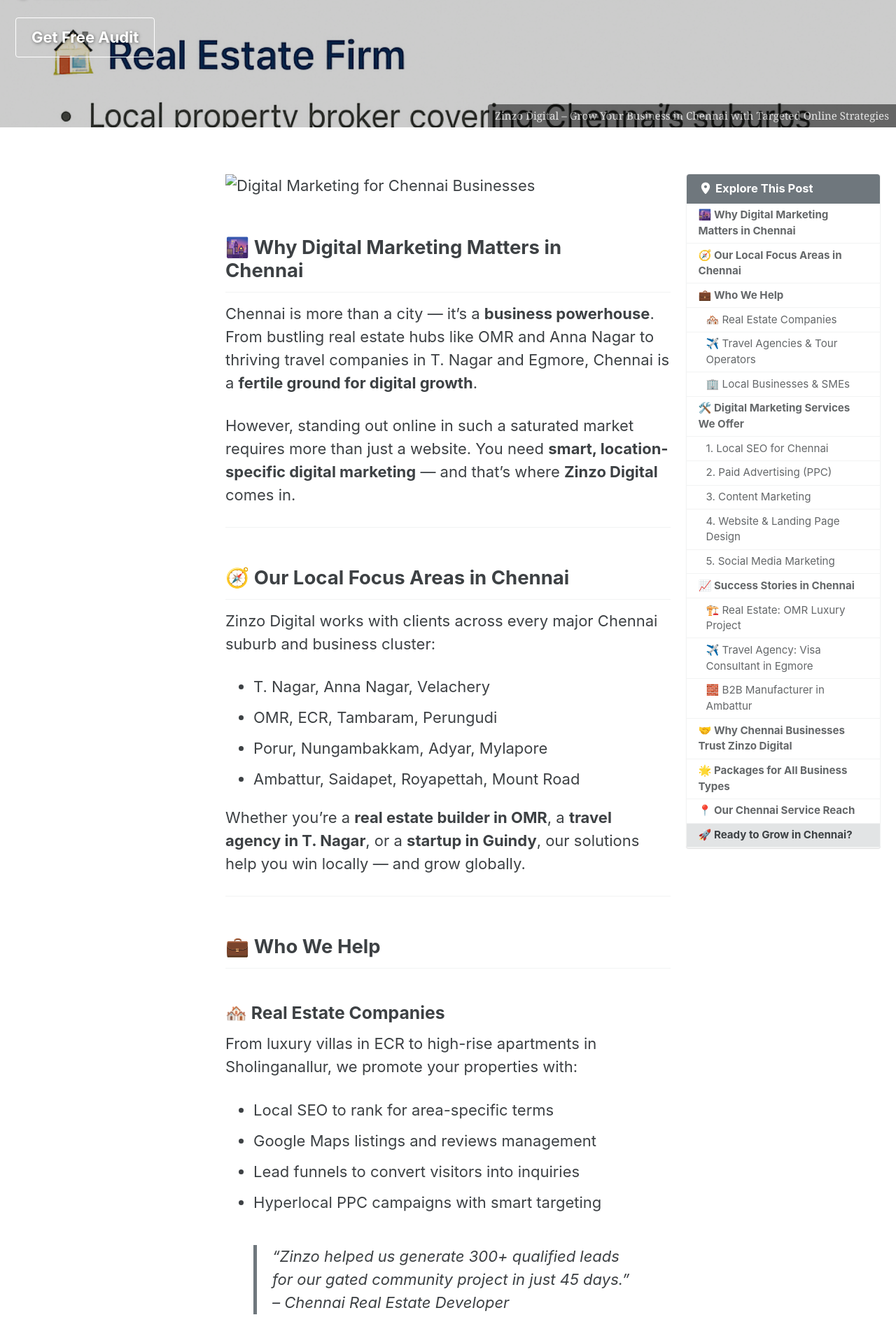
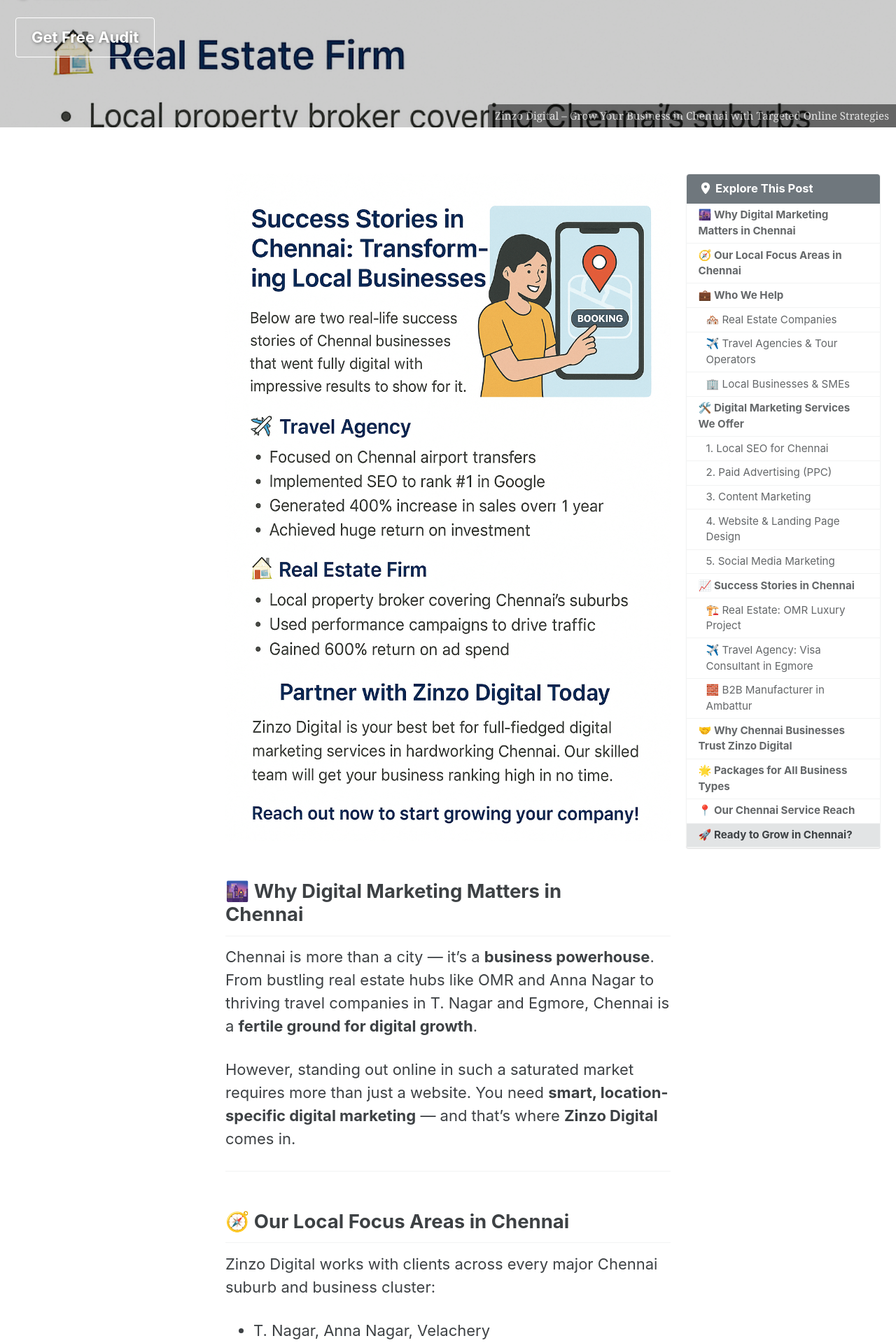
Before and after one commit to zinzodigitalblog/zinzodigital-blog, a Jekyll site: the page built from _posts/2025-07-08-digital-marketing-chennai.md, in a window 1280 px wide. Shown: the part 481-2400 px from the top of the page at 70% size. Built offline with Jekyll 4.4.1, drawn with Linux system fonts in a browser that asks for light colours; cached includes are drawn as plain includes.

Commit message:
Add files via upload

```diff
--- a/_posts/2025-07-08-digital-marketing-chennai.md
+++ b/_posts/2025-07-08-digital-marketing-chennai.md
@@ -23,7 +23,7 @@
 tags: [Chennai, Real Estate, Travel, Local SEO, PPC]
 ---
 
-![Digital Marketing for Chennai Businesses](../assets/images/zinzo-digital-marketing-chennai-banner.png)
+![Digital Marketing for Chennai Businesses](/assets/images/zinzo-digital-marketing-chennai-banner.png)
 
 ## 🌆 Why Digital Marketing Matters in Chennai
 
```
